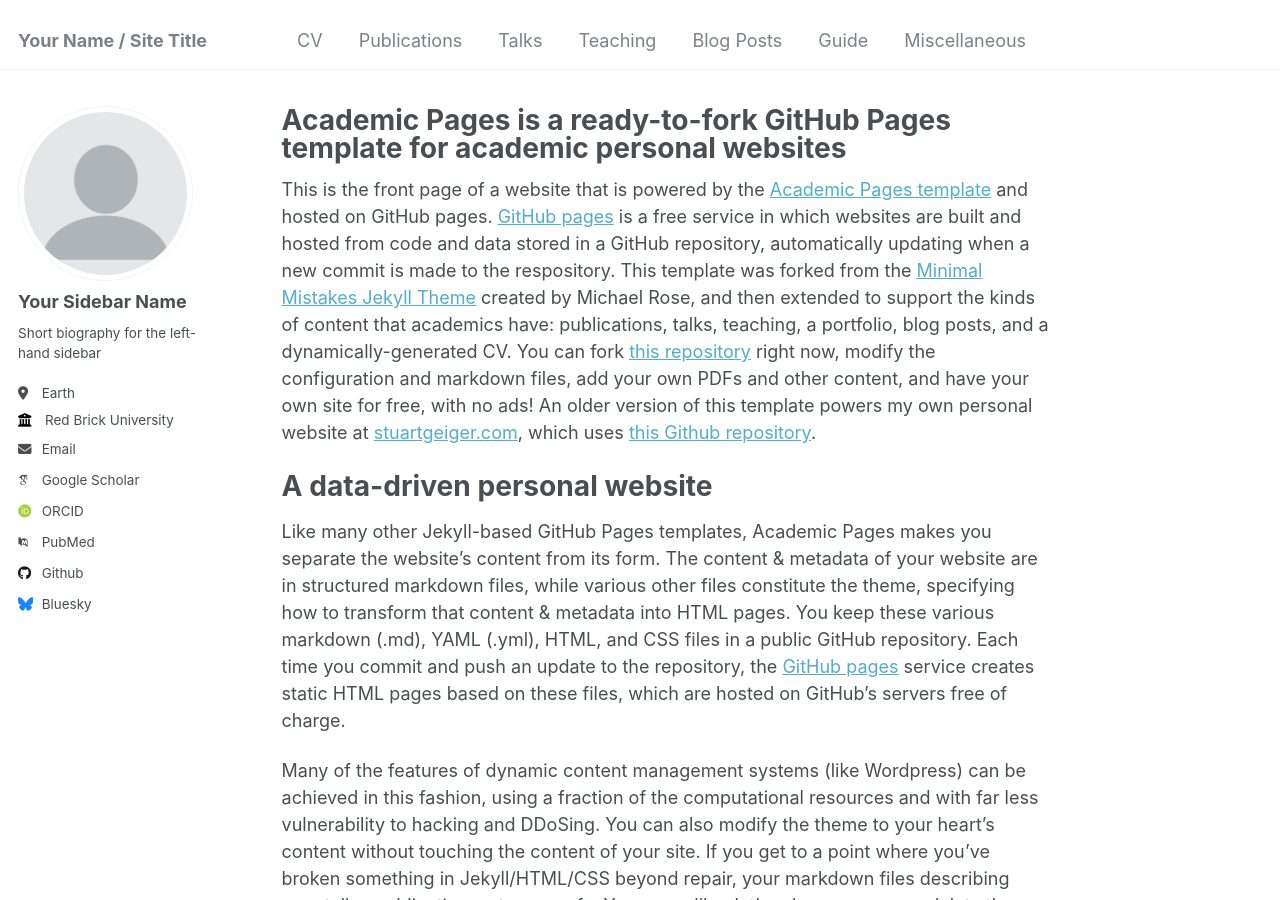
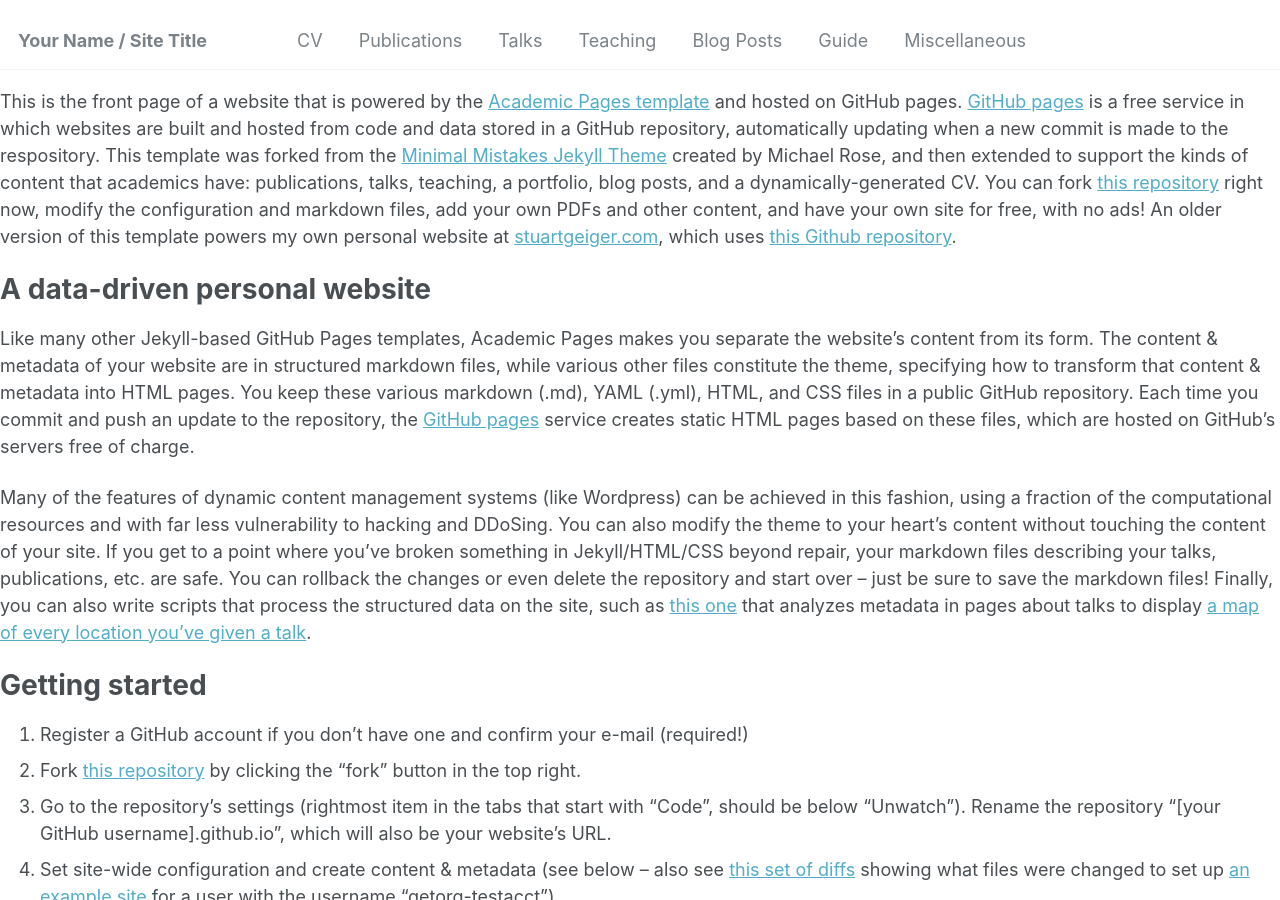
Before and after one commit to zhc515/zhc515.github.io, a Jekyll site: the page built from _pages/about.md, in a window 1280 px wide and 900 px high. Built offline with Jekyll 4.4.1, drawn with Linux system fonts in a browser that asks for light colours; some web fonts are replaced; our own code applies the rules of GitHub Pages for plain Markdown files; part of the change alters nothing that is shown.

```diff
--- a/_config.yml
+++ b/_config.yml
@@ -227,7 +227,7 @@ collections:
 defaults:
   # _posts
   - scope:
-      path: ""
+      path: "postsLOL"
       type: posts
     values:
       layout: single
@@ -238,14 +238,14 @@ defaults:
       related: true
   # _pages
   - scope:
-      path: ""
+      path: "pagesLOL"
       type: pages
     values:
       layout: single
       author_profile: true
   # _teaching
   - scope:
-      path: ""
+      path: "teaching"
       type: teaching
     values:
       layout: single
@@ -254,7 +254,7 @@ defaults:
       comments: true
   # _publications
   - scope:
-      path: ""
+      path: "publications"
       type: publications
     values:
       layout: single
@@ -263,7 +263,7 @@ defaults:
       comments: true
   # _miscellaneous
   - scope:
-      path: ""
+      path: "miscellaneous"
       type: miscellaneous
     values:
       layout: single
@@ -272,7 +272,7 @@ defaults:
       comment: true
   # _talks
   - scope:
-      path: ""
+      path: "talks"
       type: talks
     values:
       layout: talk
```
